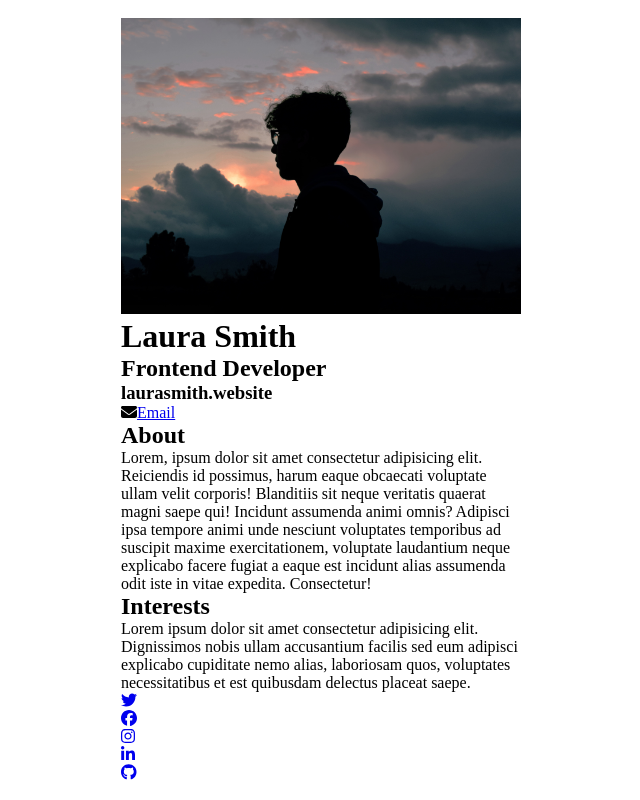
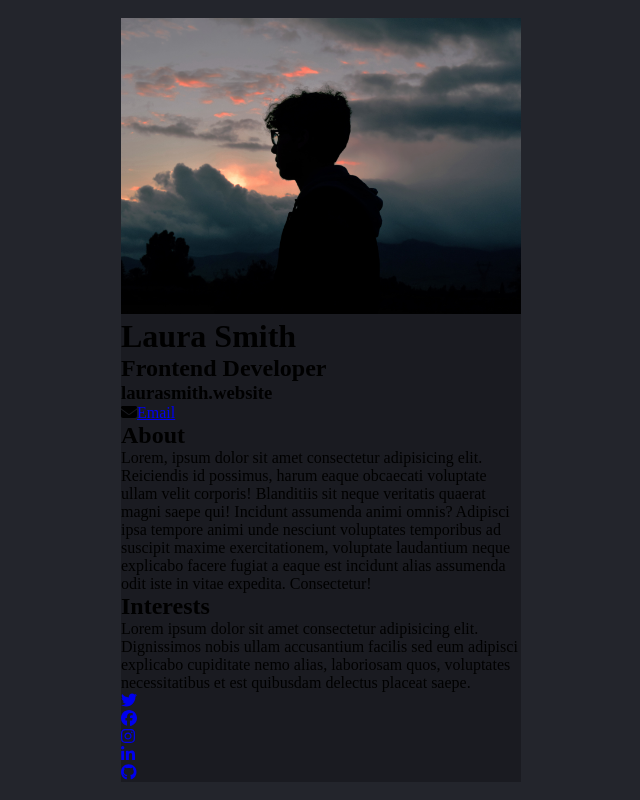
Before and after one commit to SLuo490/business-card, a React (Create React App) app: page / in a window 1280 px wide. Shown: the whole page, without its empty margins (319-959 px from the left). Built offline with nearby package versions, Linux system fonts and the light colour scheme.

Commit message:
add background color

```diff
--- a/src/style.css
+++ b/src/style.css
@@ -14,6 +14,7 @@ body {
   display: flex;
   justify-content: center;
   align-items: center;
+  background-color: #23252c;
   height: 100vh;
 }
 
@@ -24,6 +25,7 @@ ul {
 /* Make card's width 25rem */
 .card-container {
   width: 25rem;
+  background-color: #1a1b21;
 }
 
 .portfolio-img {
```
